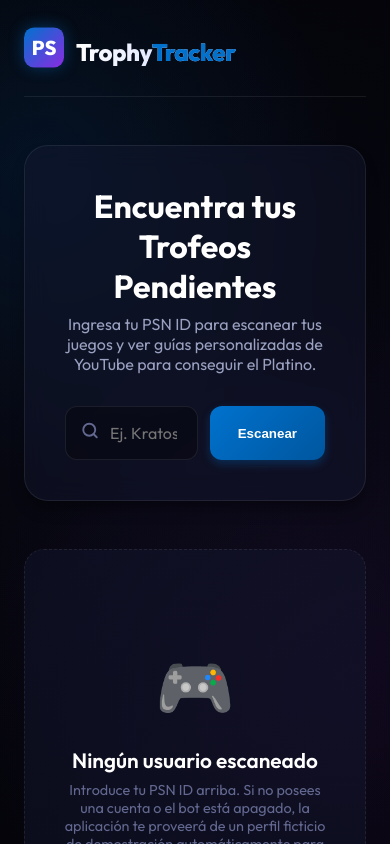
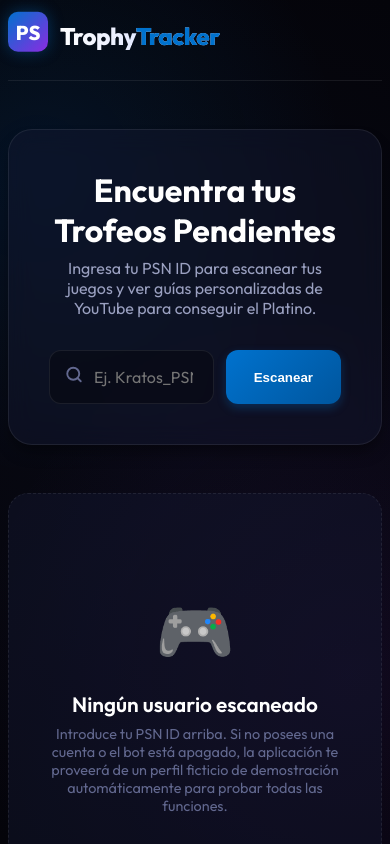
Before and after one commit to SantiagoPerez1/psn-trophy-tracker, a Next.js app: page / in a window 390 px wide. Shown: the top 844 px of the page. Built offline with nearby package versions, Linux system fonts and the light colour scheme.

Commit message:
fix: mejorar la visualizacion responsiva en moviles para la tarjeta expandida de juego y los detalles de trofeos

```diff
--- a/src/app/globals.css
+++ b/src/app/globals.css
@@ -1910,3 +1910,174 @@ html, body {
 .companion-mode-active .video-container iframe {
   height: 100% !important;
 }
+
+/* ==========================================================================
+   OPTIMIZACIÓN RESPONSIVA ADICIONAL PARA DISPOSITIVOS MÓVILES (PANTALLAS CHICAS)
+   ========================================================================== */
+@media (max-width: 768px) {
+  /* Contenedor principal y espaciado general */
+  .app-container {
+    padding: 1rem 0.5rem 3rem 0.5rem !important;
+  }
+
+  /* Tarjeta expandida compacta para evitar el desborde horizontal */
+  .game-card.expanded {
+    padding: 1rem 0.75rem !important;
+    gap: 1rem !important;
+    border-radius: 16px !important;
+    width: 100% !important;
+    box-sizing: border-box !important;
+  }
+
+  /* Envolver y colapsar la barra de acciones */
+  .game-actions-bar {
+    flex-wrap: wrap !important;
+    justify-content: space-between !important;
+    gap: 0.5rem !important;
+    width: 100% !important;
+    margin-bottom: 1rem !important;
+    padding-bottom: 0.5rem !important;
+  }
+
+  .game-actions-bar .action-btn,
+  .game-actions-bar .close-expand-btn {
+    flex: 1 1 calc(50% - 0.25rem) !important; /* Dos en una fila */
+    justify-content: center !important;
+    padding: 0.45rem 0.6rem !important;
+    font-size: 0.72rem !important;
+    margin: 0 !important;
+  }
+
+  /* El último botón (Cerrar Detalles) toma toda la fila inferior para balance */
+  .game-actions-bar .close-expand-btn {
+    flex: 1 1 100% !important;
+  }
+
+  /* Reordenar cabecera a vertical */
+  .expanded-header {
+    flex-direction: column !important;
+    align-items: center !important;
+    text-align: center !important;
+    gap: 1rem !important;
+    padding-bottom: 1rem !important;
+  }
+
+  .expanded-cover-wrapper {
+    width: 80px !important;
+    height: 80px !important;
+  }
+
+  .expanded-game-info {
+    width: 100% !important;
+  }
+
+  .expanded-game-info .progress-section {
+    max-width: 100% !important;
+    margin: 0 auto !important;
+  }
+
+  .expanded-game-info .progress-header {
+    justify-content: space-between !important;
+  }
+
+  .expanded-game-info .trophies-summary {
+    justify-content: center !important;
+    flex-wrap: wrap !important;
+    gap: 0.4rem 0.75rem !important;
+  }
+
+  /* Tarjeta de trofeo compacta en móvil */
+  .trophy-card {
+    padding: 0.85rem !important;
+    gap: 0.75rem !important;
+    border-radius: 12px !important;
+  }
+
+  .trophy-icon-wrapper {
+    width: 42px !important;
+    height: 42px !important;
+    border-radius: 8px !important;
+  }
+
+  .trophy-badge-icon {
+    width: 26px !important;
+    height: 26px !important;
+  }
+
+  .trophy-name {
+    font-size: 0.92rem !important;
+    line-height: 1.2 !important;
+  }
+
+  .trophy-tag, .trophy-activity-tag, .trophy-progress-badge {
+    font-size: 0.6rem !important;
+    padding: 0.08rem 0.3rem !important;
+  }
+
+  .trophy-desc {
+    font-size: 0.78rem !important;
+    line-height: 1.35 !important;
+    margin-top: 0.15rem !important;
+  }
+
+  /* Doble Porcentaje */
+  .trophy-rarity-row {
+    margin-top: 0.4rem !important;
+    gap: 0.5rem !important;
+    flex-wrap: wrap !important;
+  }
+
+  .rarity-item {
+    font-size: 0.65rem !important;
+  }
+
+  /* Contenedores de scroll de trofeos */
+  .trophies-scroll-container {
+    max-height: 400px !important; /* Ajustar altura para que se vea el video debajo */
+    padding-right: 0.25rem !important;
+  }
+
+  /* Sección de video/reproductor en móvil */
+  .expanded-video-panel {
+    margin-top: 1rem !important;
+    width: 100% !important;
+  }
+
+  .video-container {
+    margin-bottom: 0.75rem !important;
+  }
+
+  .video-desc {
+    font-size: 0.78rem !important;
+    line-height: 1.35 !important;
+  }
+
+  /* Asistente Chat panel en móvil */
+  .assistant-chat-panel {
+    height: 350px !important; /* Altura más compacta para móvil */
+  }
+
+  .chat-messages-container {
+    padding: 0.75rem !important;
+    gap: 0.6rem !important;
+  }
+
+  .message-bubble {
+    padding: 0.5rem 0.75rem !important;
+    font-size: 0.75rem !important;
+  }
+
+  .chat-input-form {
+    padding: 0.5rem !important;
+  }
+
+  .chat-input {
+    padding: 0.4rem 0.6rem !important;
+    font-size: 0.72rem !important;
+  }
+
+  .chat-send-btn {
+    padding: 0.4rem 0.75rem !important;
+    font-size: 0.72rem !important;
+  }
+}
```
